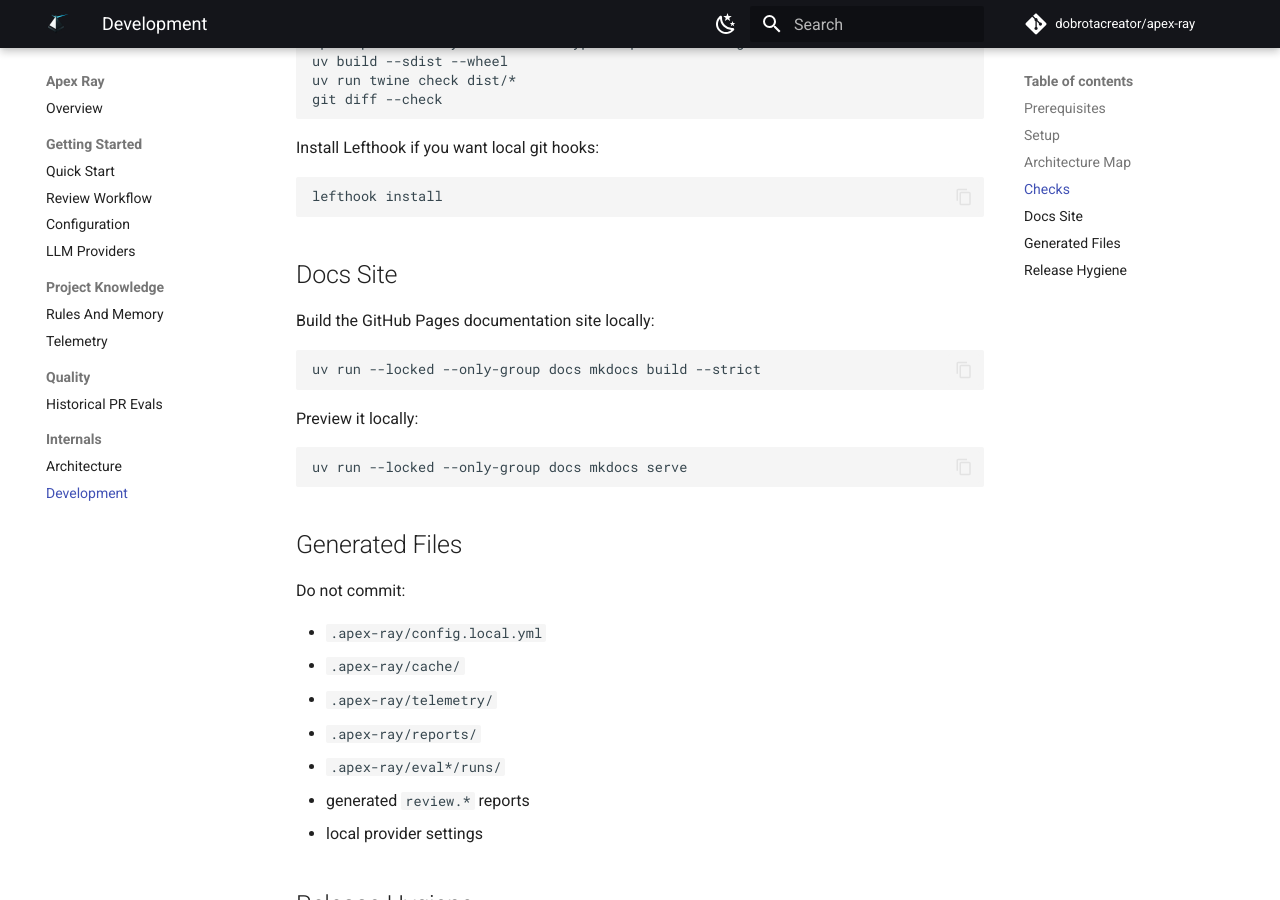
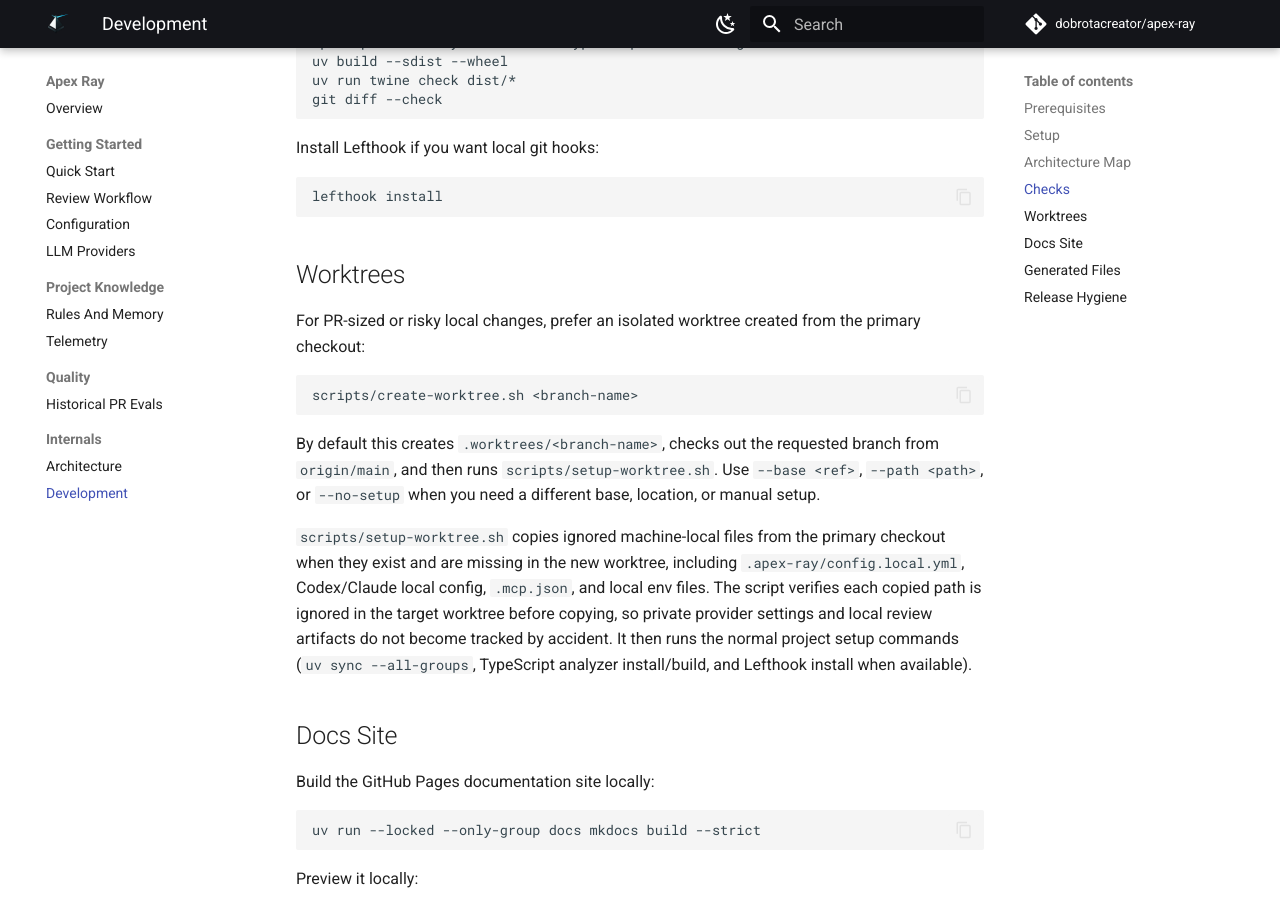
Before and after one commit to dobrotacreator/apex-ray, an MkDocs documentation site: the page built from docs/development.md, in a window 1280 px wide and 900 px high, scrolled down 2030 px. Built offline with MkDocs 1.6.1 and Material for MkDocs 9.7.7, drawn with Linux system fonts in a browser that asks for light colours; comment, search, counter and statistics services are not loaded.

Commit message:
docs: document apex-ray worktree scripts

````diff
--- a/docs/development.md
+++ b/docs/development.md
@@ -74,6 +74,18 @@
 lefthook install
 ```
 
+## Worktrees
+
+For PR-sized or risky local changes, prefer an isolated worktree created from the primary checkout:
+
+```bash
+scripts/create-worktree.sh <branch-name>
+```
+
+By default this creates `.worktrees/<branch-name>`, checks out the requested branch from `origin/main`, and then runs `scripts/setup-worktree.sh`. Use `--base <ref>`, `--path <path>`, or `--no-setup` when you need a different base, location, or manual setup.
+
+`scripts/setup-worktree.sh` copies ignored machine-local files from the primary checkout when they exist and are missing in the new worktree, including `.apex-ray/config.local.yml`, Codex/Claude local config, `.mcp.json`, and local env files. The script verifies each copied path is ignored in the target worktree before copying, so private provider settings and local review artifacts do not become tracked by accident. It then runs the normal project setup commands (`uv sync --all-groups`, TypeScript analyzer install/build, and Lefthook install when available).
+
 ## Docs Site
 
 Build the GitHub Pages documentation site locally:
````
